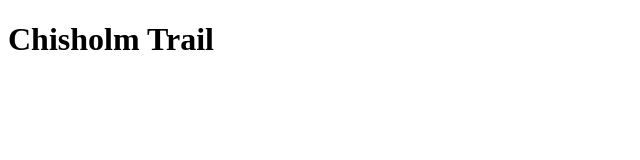
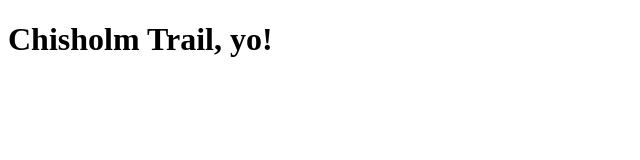
Before and after one commit to RenMan/ChisholmTrail, a plain HTML site: page index.html in a window 1280 px wide. Shown: the full height of the page, 0-640 px from the left. Drawn offline with Linux system fonts and the light colour scheme.

Commit message:
Third one.

```diff
--- a/index.html
+++ b/index.html
@@ -6,6 +6,6 @@
 </head>
 
 <body>
-<h1>Chisholm Trail</h1>
+<h1>Chisholm Trail, yo!</h1>
 </body>
 </html>
```
